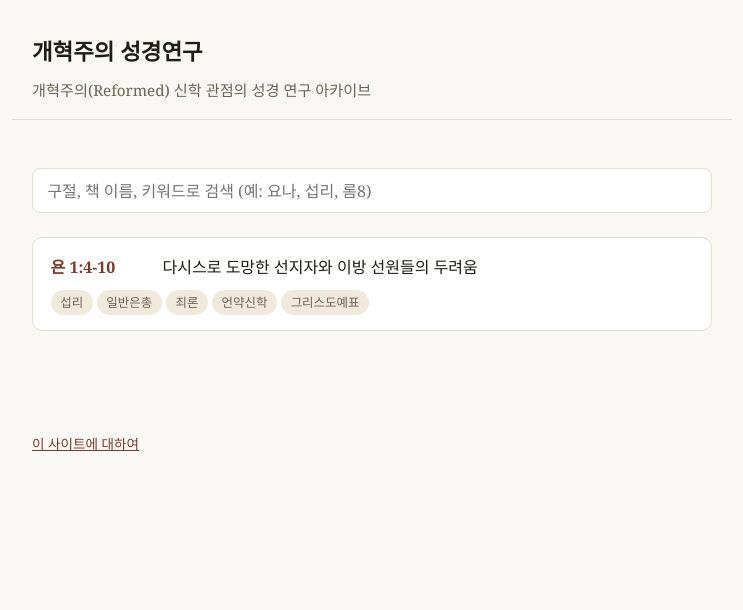
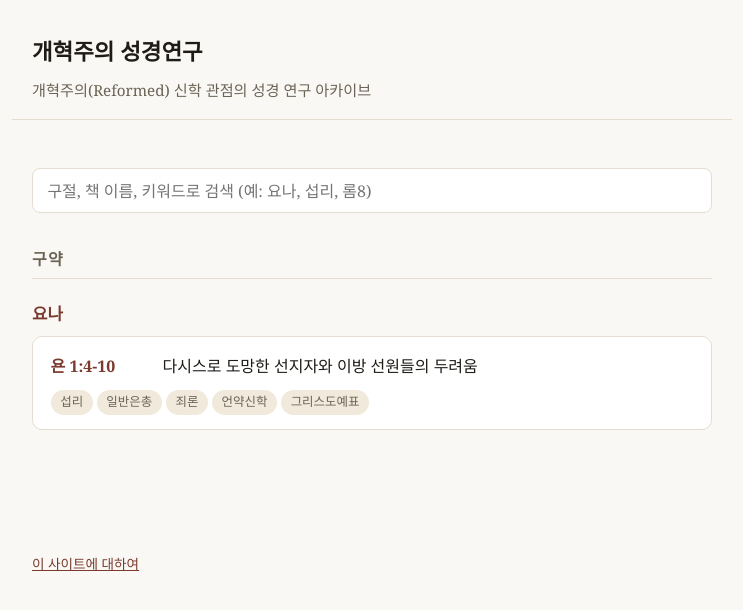
Before and after one commit to guenjaeko-dot/bible-study, a Jekyll site: the page built from index.md, in a window 1280 px wide. Shown: the top 610 px of the page, without its empty margins (268-1011 px from the left). Built offline with Jekyll 4.4.1, drawn with Linux system fonts in a browser that asks for light colours.

Commit message:
Group homepage by testament/book folders; add sermon-insight skill notes

```diff
--- a/assets/search.js
+++ b/assets/search.js
@@ -1,12 +1,31 @@
 (function () {
   var input = document.getElementById('search');
   if (!input) return;
-  var items = document.querySelectorAll('#study-list .study-card');
-  input.addEventListener('input', function () {
+  var cards = document.querySelectorAll('.study-card');
+  var bookGroups = document.querySelectorAll('.book-group');
+  var testamentGroups = document.querySelectorAll('.testament-group');
+
+  function filter() {
     var q = input.value.trim().toLowerCase();
-    items.forEach(function (item) {
-      var haystack = item.getAttribute('data-search') || '';
-      item.style.display = haystack.indexOf(q) !== -1 ? '' : 'none';
+    cards.forEach(function (card) {
+      var haystack = card.getAttribute('data-search') || '';
+      card.style.display = haystack.indexOf(q) !== -1 ? '' : 'none';
     });
-  });
+    bookGroups.forEach(function (group) {
+      var anyVisible = Array.prototype.some.call(
+        group.querySelectorAll('.study-card'),
+        function (c) { return c.style.display !== 'none'; }
+      );
+      group.style.display = anyVisible ? '' : 'none';
+    });
+    testamentGroups.forEach(function (group) {
+      var anyVisible = Array.prototype.some.call(
+        group.querySelectorAll('.book-group'),
+        function (g) { return g.style.display !== 'none'; }
+      );
+      group.style.display = anyVisible ? '' : 'none';
+    });
+  }
+
+  input.addEventListener('input', filter);
 })();
--- a/assets/style.css
+++ b/assets/style.css
@@ -193,3 +193,28 @@ a { color: var(--accent); }
   color: var(--muted);
   font-size: 0.85rem;
 }
+
+
+.testament-group {
+  margin-top: 1rem;
+}
+
+.testament-heading {
+  font-size: 1rem;
+  text-transform: uppercase;
+  letter-spacing: 0.08em;
+  color: var(--muted);
+  border-bottom: 1px solid var(--border);
+  padding-bottom: 0.3rem;
+  margin: 2rem 0 0.75rem;
+}
+
+.book-group {
+  margin: 1.25rem 0;
+}
+
+.book-heading {
+  font-size: 1.05rem;
+  color: var(--accent);
+  margin: 0 0 0.5rem;
+}
--- a/index.md
+++ b/index.md
@@ -6,20 +6,34 @@ layout: default
   <input type="text" id="search" placeholder="구절, 책 이름, 키워드로 검색 (예: 요나, 섭리, 롬8)" autocomplete="off">
 </div>
 
-<ul id="study-list" class="study-list">
-{% assign studies = site.studies | sort: 'date' | reverse %}
-{% for study in studies %}
-  <li class="study-card" data-search="{{ study.title | strip_html | downcase }} {{ study.book | downcase }} {{ study.reference | downcase }} {{ study.tags | join: ' ' | downcase }}">
-    <a href="{{ study.url | relative_url }}">
-      <span class="card-ref">{{ study.reference }}</span>
-      <span class="card-title">{{ study.title }}</span>
-    </a>
-    {% if study.tags and study.tags.size > 0 %}
-    <span class="card-tags">{% for tag in study.tags %}<span class="tag">{{ tag }}</span>{% endfor %}</span>
-    {% endif %}
-  </li>
+<div id="study-groups">
+{% assign by_testament = site.studies | group_by: 'testament' %}
+{% for tgroup in by_testament %}
+  <section class="testament-group">
+    <h2 class="testament-heading">{{ tgroup.name }}</h2>
+    {% assign by_book = tgroup.items | group_by: 'book' %}
+    {% for bgroup in by_book %}
+      <section class="book-group">
+        <h3 class="book-heading">{{ bgroup.name }}</h3>
+        <ul class="study-list">
+        {% assign items = bgroup.items | sort: 'reference' %}
+        {% for study in items %}
+          <li class="study-card" data-search="{{ study.title | strip_html | downcase }} {{ study.book | downcase }} {{ study.reference | downcase }} {{ study.tags | join: ' ' | downcase }}">
+            <a href="{{ study.url | relative_url }}">
+              <span class="card-ref">{{ study.reference }}</span>
+              <span class="card-title">{{ study.title }}</span>
+            </a>
+            {% if study.tags and study.tags.size > 0 %}
+            <span class="card-tags">{% for tag in study.tags %}<span class="tag">{{ tag }}</span>{% endfor %}</span>
+            {% endif %}
+          </li>
+        {% endfor %}
+        </ul>
+      </section>
+    {% endfor %}
+  </section>
 {% endfor %}
-</ul>
+</div>
 
 {% if site.studies.size == 0 %}
 <p class="empty">아직 등록된 연구가 없습니다.</p>
```
Also changed, not shown: .claude/settings.json (added), README.md, _studies/요나/1-4-10.md (renamed from _studies/jonah-1-4-10.md).
